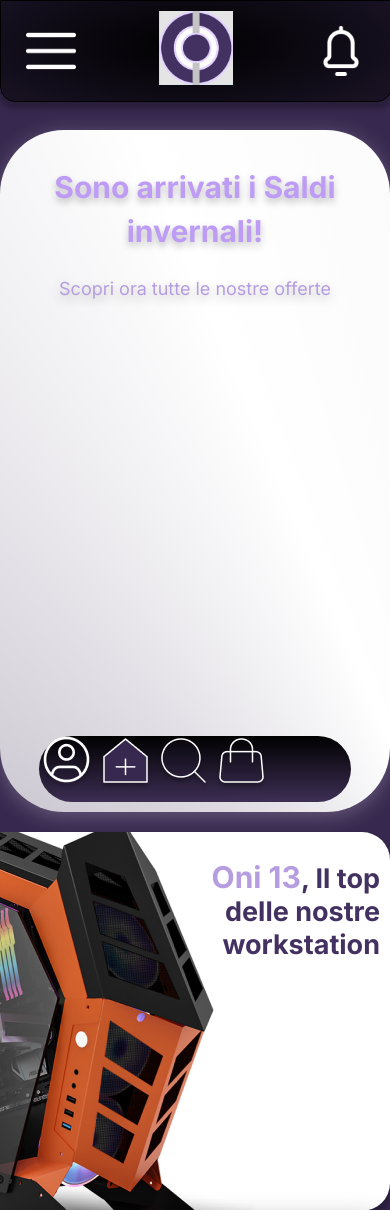
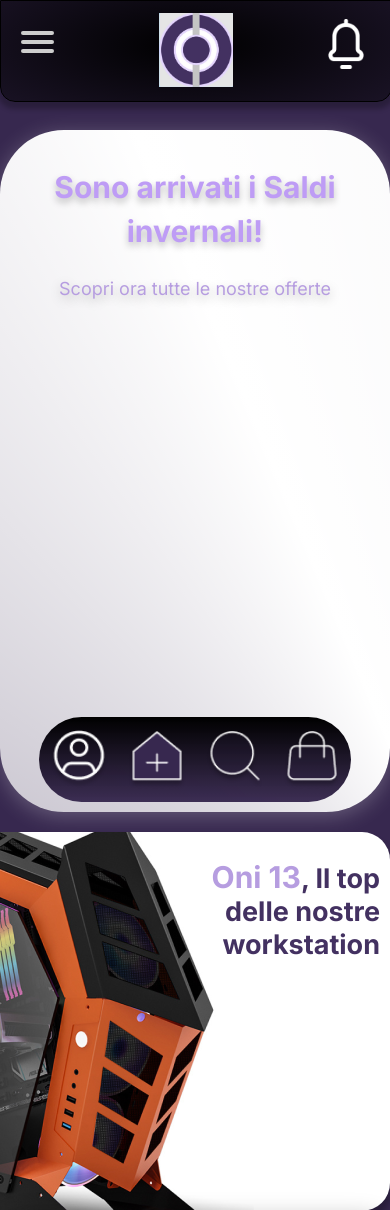
Before and after one commit to CavDev26/Oniric-WebSite, a PHP site: page /html/index.html in a window 390 px wide. Shown: the top 1210 px of the page. Run offline with PHP 8.4, Linux system fonts and the light colour scheme.

Commit message:
created first interacive hamburger menu, finished bottom nav.

```diff
--- a/css/style.css
+++ b/css/style.css
@@ -23,24 +23,19 @@
   background: #37284f;
 }
 
-.bottom-nav-icon-profile {
-}
-.bottom-nav-icon-home {
-}
-.bottom-nav-icon-search {
-}
-.bottom-nav-icon-cart {
-}
 
 .navbar-bot {
-  display: inline-block;
-  text-align: justify;
+  display: flex; /*per  mettere gli elementi centrati*/
+  align-items: center;
+
   position: fixed;
   left: 50%;
-  transform: translate(-50%, 0%);
+  bottom: 5%;
+  transform: translate(-50%, 0%); /*to center it*/
   width: 80%;
-  height: 66px;
-  bottom: 5%;
+  height: 10%;
+  max-height: 90px; /*solo per schermi più larghi*/
+  max-width: 450px; /*solo per schermi più larghi*/
   z-index: 1;
   background: linear-gradient(
     180deg,
@@ -50,7 +45,28 @@
   );
   border-radius: 500px;
 }
+.bottom-nav-button {
+  display: flex;
+  flex-direction: column;
+  justify-content: center;
+  align-items: center;
+  flex-grow: 1;
+  text-align: center;
 
+  height: 8%;
+  max-height: 80px;
+}
+.bottom-nav-icon-img {
+  width: 75%;
+  height: auto;
+}
+
+
+/*VOLENDO, SI PUò CAMBIARE E FARLA UGUALE AL NAV BOT
+  QUESTO SERVE SOLO SE SI VUOL FARE CHE L'IPHONE 5
+  NON ABBIA PROBLEMI DI DIMENSIONI E DI DISTANZE
+  DEGLI OGGETTI NEL NAV.
+  DA CHIEDERE*/
 .navbar-top {
   background: radial-gradient(
     139.02% 189.45% at 48.25% 44.79%,
@@ -70,12 +86,156 @@
   z-index: 1;
 }
 
-.main-logo {
+
+
+
+/*QUESTO SERVE SOLO PER POTER FIXARE GLI ITEM, FORSE SI PUò SPOSTARE DIRETTAMENTE IN NAV*/
+.fixingdiv {
+  display: flex;
+  align-items: center;
+}
+
+/*SONO DA RINOMINARE TUTTE LE CLASSI*/
+.button-top-notifications {
+  display: flex;
+  flex-direction: column;
+  flex-grow: 1;
+  align-items: flex-end;
+  padding-right: 20px;
+
+}
+
+.button-top {
+  display: flex;
+  flex-direction: column;
+  justify-content: center;
+  align-items: center;
+  flex-grow: 2;
+  text-align: center;
+  padding-top: 12px;
+}
+
+/*QUESTO E' IL MENU FOLDABLE, ORA FUNZIONA, MA VEDI PADDING SOPRA*/
+
+.foldable-menu {
+  display: flex;
+  flex-direction: column;
+  align-items: flex-start;
+
+  padding-left: 20px;
+
+  flex-grow: 1;
+
+  z-index: 1;
+  width: 50px;
+}
+
+.foldable-menu > a {
+  text-decoration: none;
+  color: #232323;
+
+  transition: color 0.3s ease;
+}
+
+.foldable-menu > a:hover {
+  color: tomato;
+}
+
+.foldable-menu > input {
+  display: block;
+  width: 40px;
+  height: 32px;
+  position: absolute;
+  top: -7px;
+  left: -5px;
+
+  cursor: pointer;
+
+  opacity: 0;
+  z-index: 2;
+
+  -webkit-touch-callout: none;
+}
+
+.foldable-menu > span {
+  display: block;
+  width: 33px;
+  height: 4px;
+  margin-bottom: 5px;
+  position: relative;
+
+  background: #cdcdcd;
+  border-radius: 3px;
+
+  z-index: 1;
+
+  transform-origin: 4px 0px;
+
+  transition: transform 0.5s cubic-bezier(0.77,0.2,0.05,1.0),
+              background 0.5s cubic-bezier(0.77,0.2,0.05,1.0),
+              opacity 0.55s ease;
+}
+
+.foldable-menu > span:first-child {
+  transform-origin: 0% 0%;
+}
+
+.foldable-menu > span:nth-last-child(2) {
+  transform-origin: 0% 100%;
+}
+
+.foldable-menu > input:checked ~ span {
+  opacity: 1;
+  transform: rotate(45deg) translate(-2px, -1px);
+  background: #232323;
+}
+
+.foldable-menu > input:checked ~ span:nth-last-child(3) {
+  opacity: 0;
+  transform: rotate(0deg) scale(0.2, 0.2);
+}
+
+.foldable-menu > input:checked ~ span:nth-last-child(2) {
+  transform: rotate(-45deg) translate(0, -1px);
+}
+
+.unfolded-menu {
+  position: absolute;
+  width: 300px;
+  margin: -100px 0 0 -50px;
+  padding: 50px;
+  padding-top: 125px;
+
+  background: #ededed;
+  list-style-type: none;
+  -webkit-font-smoothing: antialiased;
+
+  transform-origin: 0% 0%;
+  transform: translate(-100%, 0);
+
+  transition: transform 0.5s cubic-bezier(0.77,0.2,0.05,1.0);
+}
+
+.unfolded-menu > li {
+  padding: 10px 0;
+  font-size: 22px;
+}
+
+.foldable-menu > input:checked ~ ul {
+  transform: none;
+}
+
+
+
+
+
+/*QUI HO MODIFICATO I PADDING, LI HO COMMENTATI*/
+
+.main-logo-home {
   width: 74px;
   height: 74px;
-  padding-top: 10px;
+  /*padding-top: 10px;*/
 }
-
 .dropmenu {
   padding-top: 25px;
   padding-left: 25px;
@@ -83,14 +243,15 @@
   width: 50px;
   height: 50px;
 }
-
 .notification-menu {
-  padding-right: 25px;
-  padding-top: 25px;
+  /*padding-right: 25px;
+  /*padding-top: 25px;*/
   float: right;
   width: 50px;
   height: 50px;
 }
+
+
 
 .home-footer {
   width: 100%;
--- a/html/index.html
+++ b/html/index.html
@@ -10,16 +10,33 @@
   <body>
 
     <nav class="navbar-top">
-      <img src="../img/3barsNav.png" alt="" class="dropmenu" />
-      <img src="../img/first_logo.jpg" alt="" class="main-logo" />
-      <img src="../img/notification.png" alt="" class="notification-menu" />
+      <div class="fixingdiv">
+        <nav class="foldable-menu">
+          <input type="checkbox"/>
+
+          <span></span>
+          <span></span>
+          <span></span>
+
+          <ul class="unfolded-menu">
+            <a href=""><li>Home</li></a>
+            <a href=""><li>About</li></a>
+            <a href=""><li>Info</li></a>
+            <a href=""><li>Contact</li></a>
+          </ul>
+        </nav>
+
+        <!--<a href=""><img src="../img/3barsNav.png" alt="" class="dropmenu" /></a>-->
+        <a href="" class="button-top"><img src="../img/first_logo.jpg" alt="" class="main-logo-home" /></a>
+        <a href="" class="button-top-notifications"><img src="../img/notificationdef.png" alt="" class="notification-menu" /></a>
+      </div>
     </nav>
 
     <nav class="navbar-bot">
-      <img src="../img/User.png" alt="" class="bottom-nav-icon-profile"/>
-      <img src="../img/Home.png" alt=""class="bottom-nav-icon-home"/>
-      <img src="../img/Search.png" alt=""class="bottom-nav-icon-search"/>
-      <img src="../img/Cart.png" alt=""class="bottom-nav-icon-cart"/>
+      <a href="" class="bottom-nav-button"><img src="../img/User.png" alt="" class="bottom-nav-icon-img"/></a>
+      <a href="" class="bottom-nav-button"><img src="../img/Home.png" alt="" class="bottom-nav-icon-img"/></a>
+      <a href="" class="bottom-nav-button"><img src="../img/Search.png" alt="" class="bottom-nav-icon-img"/></a>
+      <a href="" class="bottom-nav-button"><img src="../img/Cart.png" alt="" class="bottom-nav-icon-img"/></a>
     </nav>
 
     <main>
```
Also changed, not shown: img/notificationdef.png (added).
